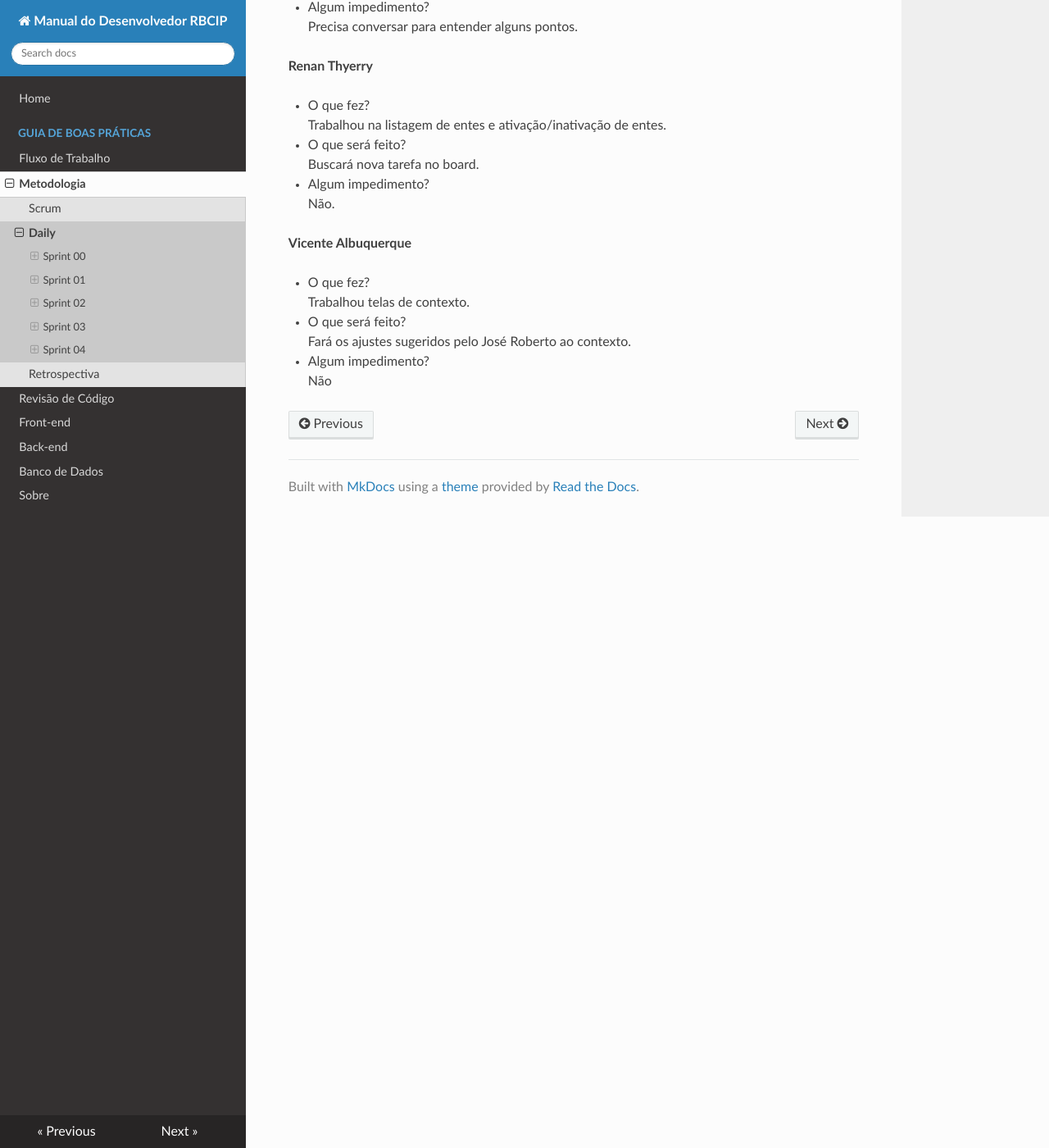
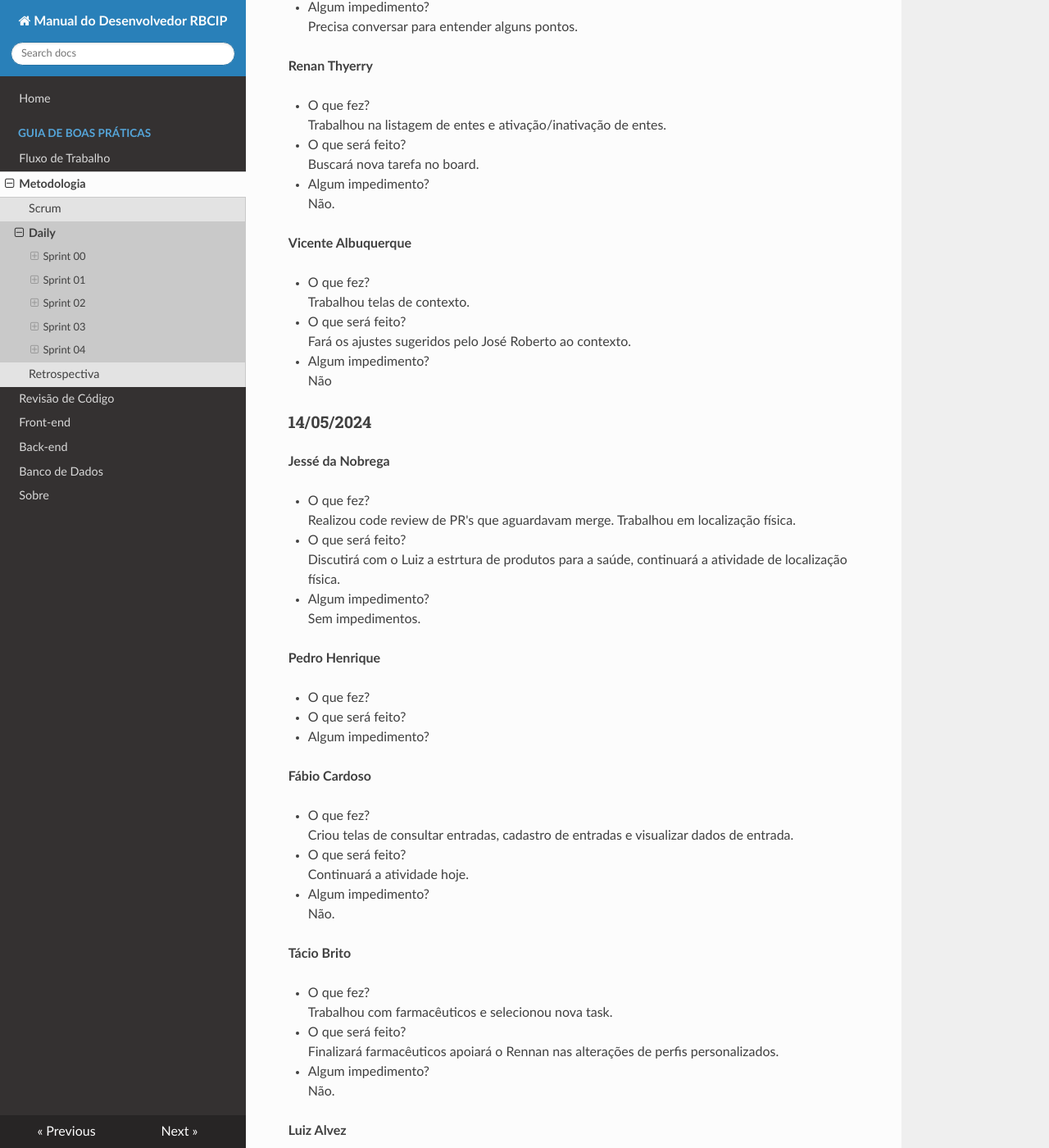
Before and after one commit to jesseazevedo/ManualDesenvolvimento, an MkDocs documentation site: the page built from docs/scrum/daily.md, in a window 1280 px wide and 1400 px high, scrolled down 77345 px. Shown: the whole window at 82% size. Built offline with MkDocs 1.6.1, drawn with Linux system fonts in a browser that asks for light colours; nearby versions of some CDN libraries; some of the changed text lies outside the part shown.

Commit message:
Diário 14 de maior de 2024

```diff
--- a/docs/scrum/daily.md
+++ b/docs/scrum/daily.md
@@ -3211,3 +3211,68 @@ Trabalhou telas de contexto.
 Fará os ajustes sugeridos pelo José Roberto ao contexto.
 * Algum impedimento?
 Não
+
+### 14/05/2024
+
+**Jessé da Nobrega**
+
+* O que fez?
+Realizou code review de PR's que aguardavam merge. Trabalhou em localização física.
+* O que será feito?
+Discutirá com o Luiz a estrtura de produtos para a saúde, continuará a atividade de localização física.
+* Algum impedimento?
+Sem impedimentos.
+
+**Pedro Henrique**
+
+* O que fez?
+
+* O que será feito?
+
+* Algum impedimento?
+
+
+**Fábio Cardoso**
+
+* O que fez?
+Criou telas de consultar entradas, cadastro de entradas e visualizar dados de entrada.
+* O que será feito?
+Continuará a atividade hoje.
+* Algum impedimento?
+Não.
+
+**Tácio Brito**
+
+* O que fez?
+Trabalhou com farmacêuticos e selecionou nova task.
+* O que será feito?
+Finalizará farmacêuticos apoiará o Rennan nas alterações de perfis personalizados.
+* Algum impedimento?
+Não.
+
+**Luiz Alvez**
+
+* O que fez?
+Finalizou o último arquivo do banco de acondicionamento, ajustou a tabela de funcionalidades.
+* O que será feito?
+Alterará alguns pontos apontados pelo Jessé no code review e trabalhará com Produtos para a saúde.
+* Algum impedimento?
+Não.
+
+**Renan Thyerry**
+
+* O que fez?
+Tratou as telas de perfis personalizados, em pair programming com Tácio. Pegou ajustes para fazer e encaminhou PR.
+* O que será feito?
+Continuar ajustes.
+* Algum impedimento?
+Não.
+
+**Vicente Albuquerque**
+
+* O que fez?
+Trabalhou no contexto da aplicação.
+* O que será feito?
+Finalizará o contexto.
+* Algum impedimento?
+Não
```
Also changed, not shown: site/index.html, site/scrum/daily/index.html, site/search/search_index.json, 1 other file.
